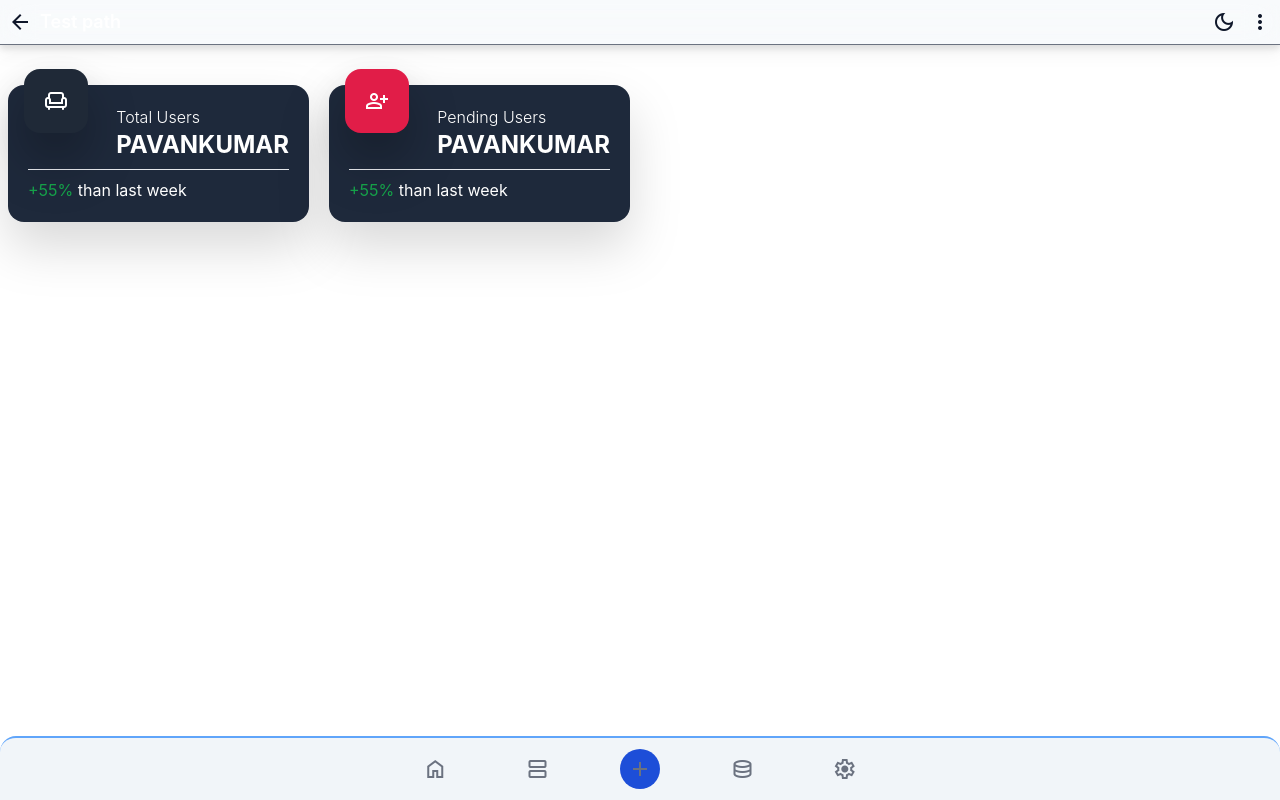
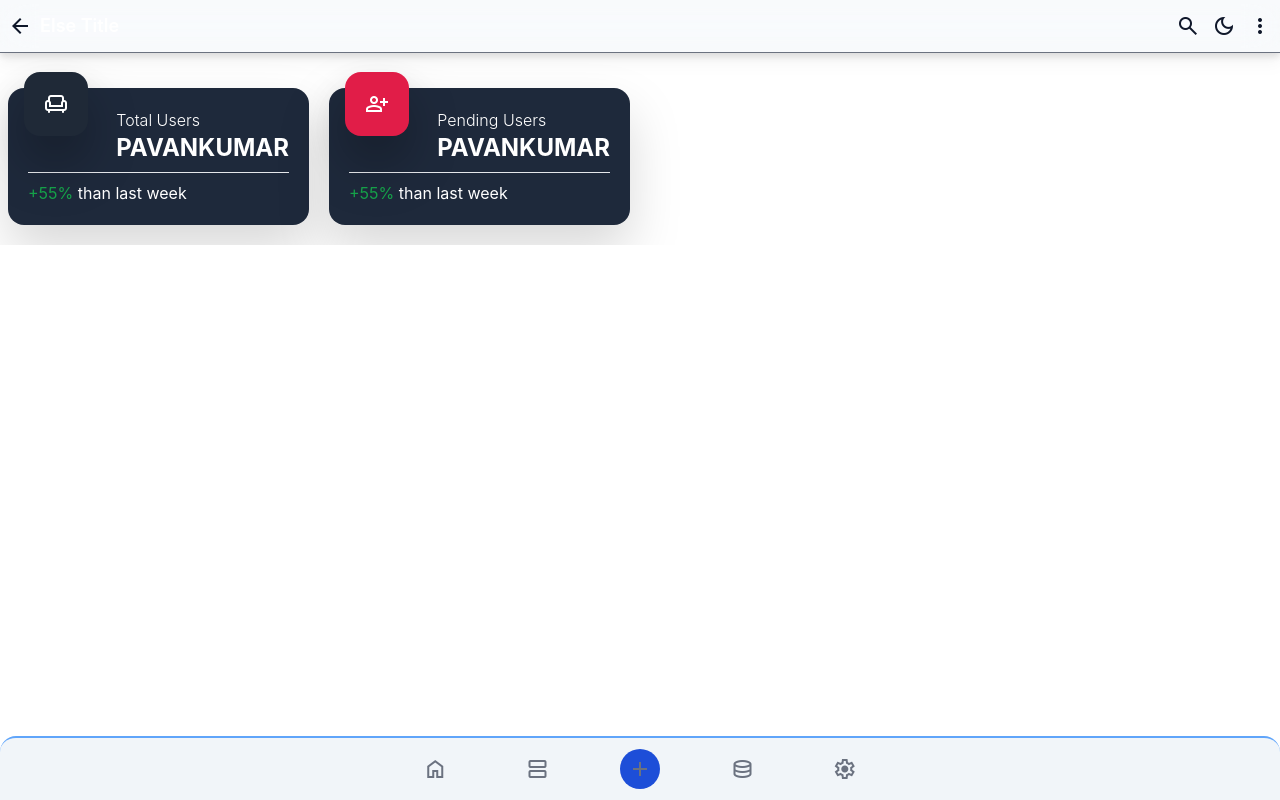
Before and after one commit to pavankumar-tidke/FarmRecord, a React (Create React App) app: page / in a window 1280 px wide. Built offline with nearby package versions, Linux system fonts and the light colour scheme.

Commit message:
page title updated automatically

```diff
--- a/package.json
+++ b/package.json
@@ -3,6 +3,10 @@
   "version": "0.1.0",
   "private": true,
   "dependencies": {
+    "@emotion/react": "^11.11.1",
+    "@emotion/styled": "^11.11.0",
+    "@mui/icons-material": "^5.11.16",
+    "@mui/material": "^5.13.6",
     "@testing-library/jest-dom": "^5.16.5",
     "@testing-library/react": "^13.4.0",
     "@testing-library/user-event": "^13.5.0",
--- a/src/App.js
+++ b/src/App.js
@@ -1,28 +1,22 @@
-import { BrowserRouter as Router, Route, Routes } from 'react-router-dom';
+import React  from 'react';
+import { BrowserRouter as Router } from 'react-router-dom';
 import './App.css';
-import BottomNavbar from './components/BottomNavbar';
-import TopNav from './components/TopNav';
-import Dashboard from './pages/user/Dashboard/Index';
-import ViewWork from './pages/user/ViewWork/Index';
-import AddWork from './pages/user/AddWork/Index';
+import Index from './pages/Index.js';
 
 function App() {
+
+
+
+
+
   return (
     <Router>
-      <div className="App min-h-screen bg-white dark:bg-slate-900 overflow-y-hidden">
-        <TopNav />
-        <div className="px-2 ">
-          <Routes>
-            <Route path="/" element={<Dashboard />} />
-            <Route path="/dashboard" element={<Dashboard />} />
-            <Route path="/aw" element={<AddWork />} />
-            <Route path="/vw" element={<ViewWork />} />
-          </Routes>
-        </div>
-        <BottomNavbar />
+      <div className="App min-h-screen bg-white dark:bg-slate-900 ">
+        <Index />
       </div>
     </Router>
   );
 }
 
+
 export default App;
--- a/src/components/TopNav.js
+++ b/src/components/TopNav.js
@@ -1,62 +1,67 @@
 import React, { useEffect, useState } from 'react'
-import { Link } from "react-router-dom";
+import { Link, useLocation } from "react-router-dom";
 import ThemeToggle from './ThemeToggle';
+import DropdownFunctionality from '../utils/DropdownFunctionality';
 
-function TopNav() {
+function TopNav(props) {
 
-    const [url, setUrl] = useState(window.location.pathname);
+    const loc = useLocation();
+    const { isOpen, toggleDropdown, handleItemClick, dropdownRef } = DropdownFunctionality();
+    const [searchIcon, setSearchIcon] = useState(false);
 
+    //  write a code to hide search icon on all pages except VIewWork page
     useEffect(() => {
-        const handleUrlChange = () => {
-            setUrl(window.location.pathname);
+        const getPageTitle = () => {
+            const pageTitleMap = {
+                '/vw': true,
+            };
+
+            const pageTitle = pageTitleMap[loc.pathname] || true;
+            return pageTitle;
         };
 
-        window.addEventListener('popstate', handleUrlChange);
+        setSearchIcon(getPageTitle());
+    }, [loc.pathname]);
 
-        return () => {
-            window.removeEventListener('popstate', handleUrlChange);
-        };
-    }, []);
 
 
   return (
-    <div className="breadcrumb lg drop-shadow-lg sticky top-0 py-1 border-b-[1px] border-gray-500 bg-slate-50 dark:bg-slate-800 z-30">
-        <nav className="flex justify-between backdrop-blur-lg px-2 text-gray-700 w-full rounded-lg sm:flex sm:px-2" aria-label="Breadcrumb">
+    <div className="breadcrumb lg drop-shadow-lg fixed w-full top-0 py-1 border-b-[1px] border-gray-500 bg-slate-50 dark:bg-slate-800 z-30">
+        <nav className="flex justify-between backdrop-blur-lg px-2 py-2 text-gray-700 w-full rounded-lg sm:flex sm:px-2" aria-label="Breadcrumb">
             <div className="inline-flex space-x-1 md:space-x-3 w-full sm:mb-0">
                 <div className="text-base font-sm text-white flex">
                     <div className="w-full">
-                        <div className="flex justify-between py-1 w-full">
+                        <div className="flex justify-between w-full">
                             <div className="flex">
                                 <button onClick={() => window.history.back()}  className="mr-2 text-slate-900 dark:text-white text-sm align-middle my-auto"><span className="material-symbols-outlined align-middle"> arrow_back </span></button>
-                                <span className="space-x-2 text-lg font-semibold">Test path</span>
+                                <span className="space-x-2 text-lg font-semibold"> {props.pageTitle} </span>
                             </div>
                         </div>
                     </div>
                 </div>
             </div>
-            <div className="flex text-white">
-                <div className="flex space-x-3 my-auto">
+            <div className="flex relative space-x-3 my-auto text-white">
 
-                    {/* Theme toggle */}
-                    {url === '/vw' && (
-                        <span id="dropdownMenuIconButton" data-dropdown-toggle="moreOptions" className="material-symbols-outlined align-middle text-slate-900 dark:text-white">search</span>)}
-                    <ThemeToggle />
+                {/* Theme toggle */}
+                {searchIcon && (
+                    <span id="dropdownMenuIconButton" data-dropdown-toggle="moreOptions" className="material-symbols-outlined align-middle text-slate-900 dark:text-white">search</span>)
+                }
+                <ThemeToggle />
 
-                    <span id="dropdownMenuIconButton" data-dropdown-toggle="moreOptions" className="material-symbols-outlined align-middle text-slate-900 dark:text-white " > more_vert </span>
+                <span onClick={() => {toggleDropdown()}} id="moreOptions" className="material-symbols-outlined align-middle relative text-slate-900 dark:text-white " > more_vert </span>
 
-                    {/* Dropdown menu */}
-                    <div id="moreOptions" className="z-10 px-2 hidden bg-white divide-y divide-gray-100 rounded-lg shadow w-44 dark:bg-gray-700 dark:divide-gray-600">
-                        <ul className="py-2 text-sm text-gray-700 dark:text-gray-200" aria-labelledby="dropdownMenuIconButton">
-                            <li>
-                                <Link role="button" to="#" className="block px-4 py-2 hover:bg-gray-100 dark:hover:bg-gray-600 dark:hover:text-white">Dashboard</Link>
-                            </li>
-                        </ul>
-                        <div className="py-2 flex">
-                            <span className="material-symbols-outlined my-auto mr-2 align-middle text-red-600 dark:text-red-600" style={{ fontVariationSettings: "'opsz' 20", textSize: "15px !important" }}> logout </span>
-                            <Link role="button" to="/auth/userlogout/" className="block py-2 font-bold text-sm text-red-600 hover:bg-gray-100 dark:hover:bg-gray-600 dark:text-red-600 dark:hover:text-white">Log Out</Link>
-                        </div>
-                    </div>
+                {/* Dropdown menu */}
+                {/* <Dropdown color={'dark'} /> */}
+
+
+                <div  ref={dropdownRef} className={` z-10 px-2 ${(isOpen) ? '' : 'hidden'} absolute top-7 right-1 inline-flex ease-in-out transition-all duration-200 bg-white divide-y divide-gray-100 rounded-lg shadow w-44 dark:bg-gray-700 dark:divide-gray-600`} aria-orientation="vertical">
+                    <ul className="py-2 text-sm text-gray-700 dark:text-gray-200">
+                        <li onClick={handleItemClick}>
+                            <Link role="button" to="/aw" className="block px-4 py-2">Dashboard</Link>
+                        </li>
+                    </ul>
                 </div>
+
             </div>
         </nav>
     </div>
--- a/src/index.js
+++ b/src/index.js
@@ -6,9 +6,9 @@ import reportWebVitals from './reportWebVitals';
 
 const root = ReactDOM.createRoot(document.getElementById('root'));
 root.render(
-  <React.StrictMode>
+  // <React.StrictMode>
     <App />
-  </React.StrictMode>
+  // </React.StrictMode>
 );
 
 // If you want to start measuring performance in your app, pass a function
--- /dev/null
+++ b/src/pages/Index.js
@@ -0,0 +1,48 @@
+import React, { useEffect, useState } from 'react';
+import { Route, Routes, useLocation } from 'react-router-dom';
+import BottomNavbar from '../components/BottomNavbar';
+import TopNav from '../components/TopNav';
+import Dashboard from './user/Dashboard/Index';
+import ViewWork from './user/ViewWork/Index';
+import AddWork from './user/AddWork/Index';
+
+const Index = () => {
+
+    const loc = useLocation();
+    const [pageTitle, setPageTitle] = useState('');
+
+    useEffect(() => {
+        const getPageTitle = () => {
+        const pageTitleMap = {
+            '/dashboard': 'Dashboard',
+            '/aw': 'Add Work',
+            '/vw': 'View Work',
+        };
+
+        const pageTitle = pageTitleMap[loc.pathname] || 'Else Title';
+        return pageTitle;
+        };
+
+        console.log(loc.pathname);
+
+        setPageTitle(getPageTitle());
+    }, [loc.pathname]);
+
+
+  return (
+    <>
+    <TopNav pageTitle={pageTitle} />
+        <div className="px-2 pt-12 overflow-y-hidden">
+            <Routes>
+            <Route path="/" element={<Dashboard />} />
+            <Route path="/dashboard" element={<Dashboard />} />
+            <Route path="/aw" element={<AddWork />} />
+            <Route path="/vw" element={<ViewWork />} />
+            </Routes>
+        </div>
+    <BottomNavbar />
+    </>
+  )
+}
+
+export default Index
--- a/src/pages/user/AddWork/Index.js
+++ b/src/pages/user/AddWork/Index.js
@@ -3,6 +3,7 @@ import React from 'react';
 const Index = () => {
 
   return (
+
     <div className="mb-20">
          <div className=" w-full my-4">
             <h5 className="text-xl font-semibold text-slate-900 dark:text-white">Add Work</h5>
@@ -30,7 +31,7 @@ const Index = () => {
                     <label htmlFor="first_name" className="block mb-2 text-sm font-medium text-gray-900 dark:text-white">Bill or Receipt</label>
                     <label htmlFor="reciept-file" className="flex flex-col items-center justify-center w-full sm:h-32 lg:h-64 border-2 border-gray-300 border-dashed rounded-lg cursor-pointer bg-gray-50 dark:hover:bg-bray-800 dark:bg-gray-700 hover:bg-gray-100 dark:border-gray-600 dark:hover:border-gray-500 dark:hover:bg-gray-600">
                     <div id="selected-files" className="flex flex-col items-center justify-center pt-5 pb-6">
-                        <svg aria-hidden="true" className="w-10 h-10 mb-3 text-gray-400" fill="none" stroke="currentColor" viewBox="0 0 24 24" xmlns="http://www.w3.org/2000/svg"><path stroke-linecap="round" stroke-linejoin="round" stroke-width="2" d="M7 16a4 4 0 01-.88-7.903A5 5 0 1115.9 6L16 6a5 5 0 011 9.9M15 13l-3-3m0 0l-3 3m3-3v12"></path></svg>
+                        <svg aria-hidden="true" className="w-10 h-10 mb-3 text-gray-400" fill="none" stroke="currentColor" viewBox="0 0 24 24" xmlns="http://www.w3.org/2000/svg"><path strokeLinecap="round" strokeLinejoin="round" strokeWidth="2" d="M7 16a4 4 0 01-.88-7.903A5 5 0 1115.9 6L16 6a5 5 0 011 9.9M15 13l-3-3m0 0l-3 3m3-3v12"></path></svg>
                         <p className="mb-2 text-sm text-gray-500 dark:text-gray-400"><span className="font-semibold">Click to upload</span> or drag and drop</p>
                         <p className="text-xs text-gray-500 dark:text-gray-400">SVG, PNG, JPG, or GIF (MAX. 800x400px)</p>
                     </div>
--- /dev/null
+++ b/src/utils/DropdownFunctionality.js
@@ -0,0 +1,32 @@
+import React, { useState, useEffect, useRef } from 'react';
+
+const DropdownFunctionality = () => {
+  const [isOpen, setIsOpen] = useState(false);
+  const dropdownRef = useRef(null);
+
+  useEffect(() => {
+    const handleClickOutside = (event) => {
+      if (dropdownRef.current && !dropdownRef.current.contains(event.target)) {
+        setIsOpen(false);
+      }
+    };
+
+    document.addEventListener('mousedown', handleClickOutside);
+
+    return () => {
+      document.removeEventListener('mousedown', handleClickOutside);
+    };
+  }, []);
+
+  const toggleDropdown = () => {
+    setIsOpen(!isOpen);
+  };
+
+  const handleItemClick = () => {
+    setIsOpen(false);
+  };
+
+  return { isOpen, toggleDropdown, handleItemClick, dropdownRef };
+};
+
+export default DropdownFunctionality;
```
Also changed, not shown: 1 other file (tests, documents, lock files or other folders).
